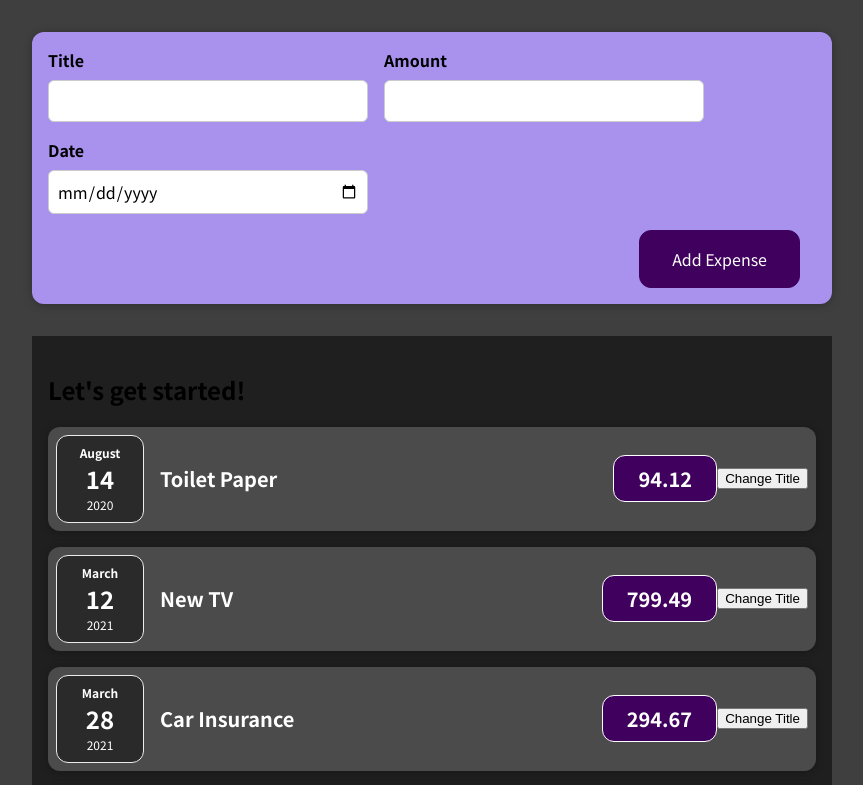
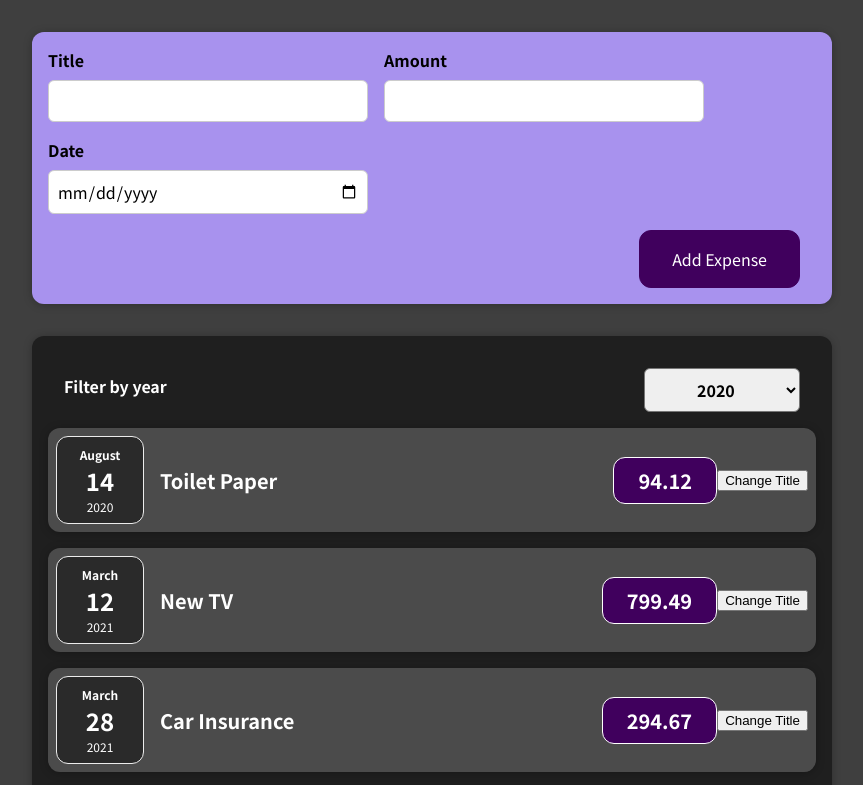
Before and after one commit to farischew/react-expenses-app, a React (Create React App) app: page / in a window 1280 px wide. Shown: the top 785 px of the page, without its empty margins (208-1071 px from the left). Built offline with nearby package versions, Linux system fonts and the light colour scheme.

Commit message:
Adds expense filter

```diff
--- a/src/components/Expenses/Expenses.js
+++ b/src/components/Expenses/Expenses.js
@@ -1,10 +1,26 @@
+import React, { useState } from "react";
+
 import ExpenseItem from "./ExpenseItem";
+import ExpensesFilter from "./ExpensesFilter";
 import "./Expenses.css";
+import Card from "../UI/Card";
 
 const Expenses = (props) => {
+  const [expenseYear, setExpenseYear] = useState("2020");
+
+  const selectExpenseYearHandler = (selectedExpenseYear) => {
+    setExpenseYear(selectedExpenseYear);
+  };
+
   return (
-    <div className="expenses">
-      <h2>Let's get started!</h2>
+    <Card className="expenses">
+      <div>
+        <ExpensesFilter
+          selected={expenseYear}
+          onExpenseFilter={selectExpenseYearHandler}
+        />
+      </div>
+      <div>
         <ExpenseItem
           title={props.expenses[0].title}
           amount={props.expenses[0].amount}
@@ -26,6 +42,7 @@
           date={props.expenses[3].date}
         />
       </div>
+    </Card>
   );
 };
 
--- /dev/null
+++ b/src/components/Expenses/ExpensesFilter.css
@@ -0,0 +1,24 @@
+.expenses-filter {
+  color: white;
+  padding: 0 1rem;
+}
+
+.expenses-filter__control {
+  display: flex;
+  width: 100%;
+  align-items: center;
+  justify-content: space-between;
+  margin: 1rem 0;
+}
+
+.expenses-filter label {
+  font-weight: bold;
+  margin-bottom: 0.5rem;
+}
+
+.expenses-filter select {
+  font: inherit;
+  padding: 0.5rem 3rem;
+  font-weight: bold;
+  border-radius: 6px;
+}
--- /dev/null
+++ b/src/components/Expenses/ExpensesFilter.js
@@ -0,0 +1,23 @@
+import "./ExpensesFilter.css";
+
+const ExpensesFilter = (props) => {
+  const onSelectHandler = (event) => {
+    props.onExpenseFilter(event.target.value);
+  };
+
+  return (
+    <div className="expenses-filter">
+      <div className="expenses-filter__control">
+        <label>Filter by year</label>
+        <select value={props.selected} onChange={onSelectHandler}>
+          <option value="2022">2022</option>
+          <option value="2021">2021</option>
+          <option value="2020">2020</option>
+          <option value="2019">2019</option>
+        </select>
+      </div>
+    </div>
+  );
+};
+
+export default ExpensesFilter;
```
Lines whose indentation alone changed are shown as unchanged.
